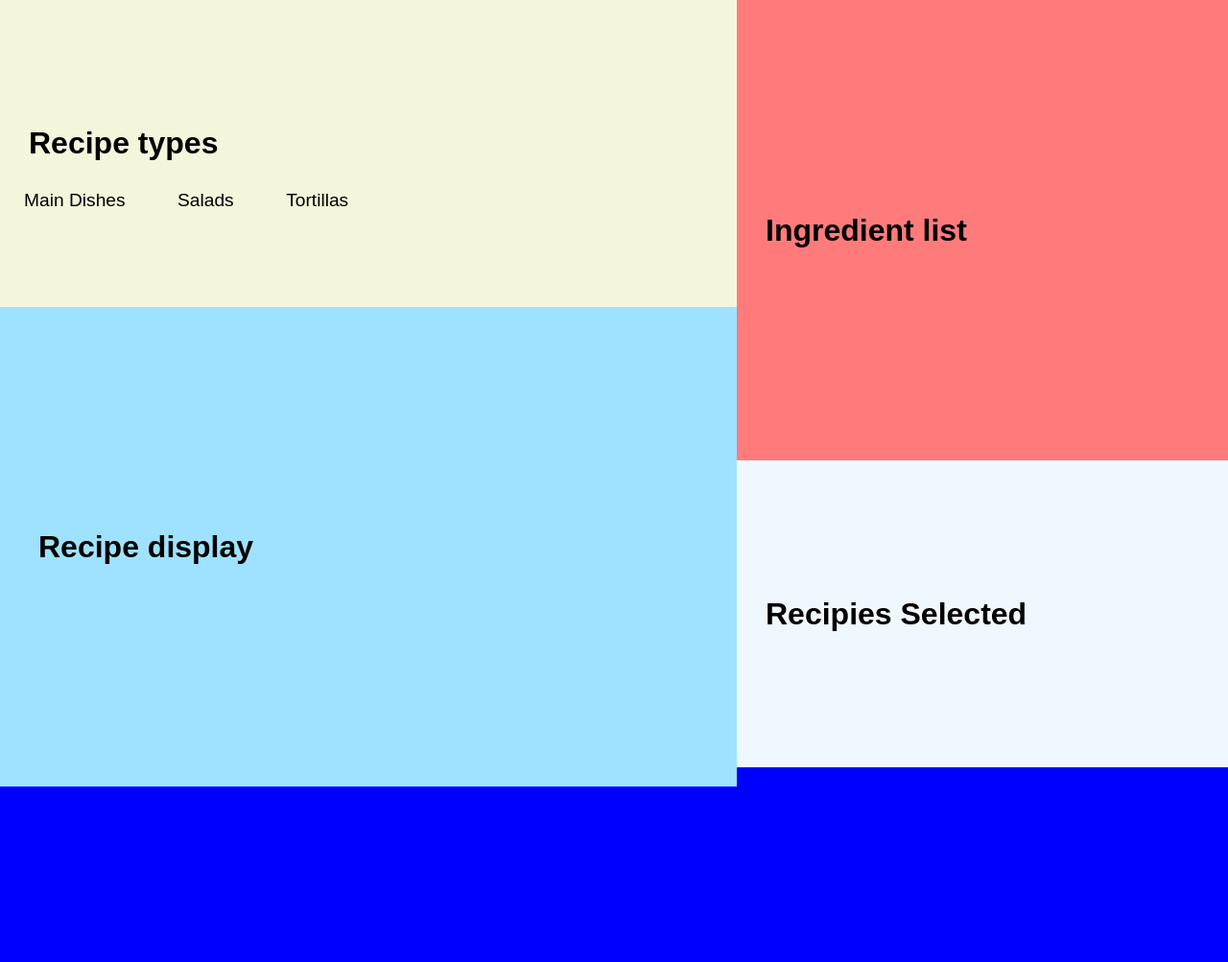
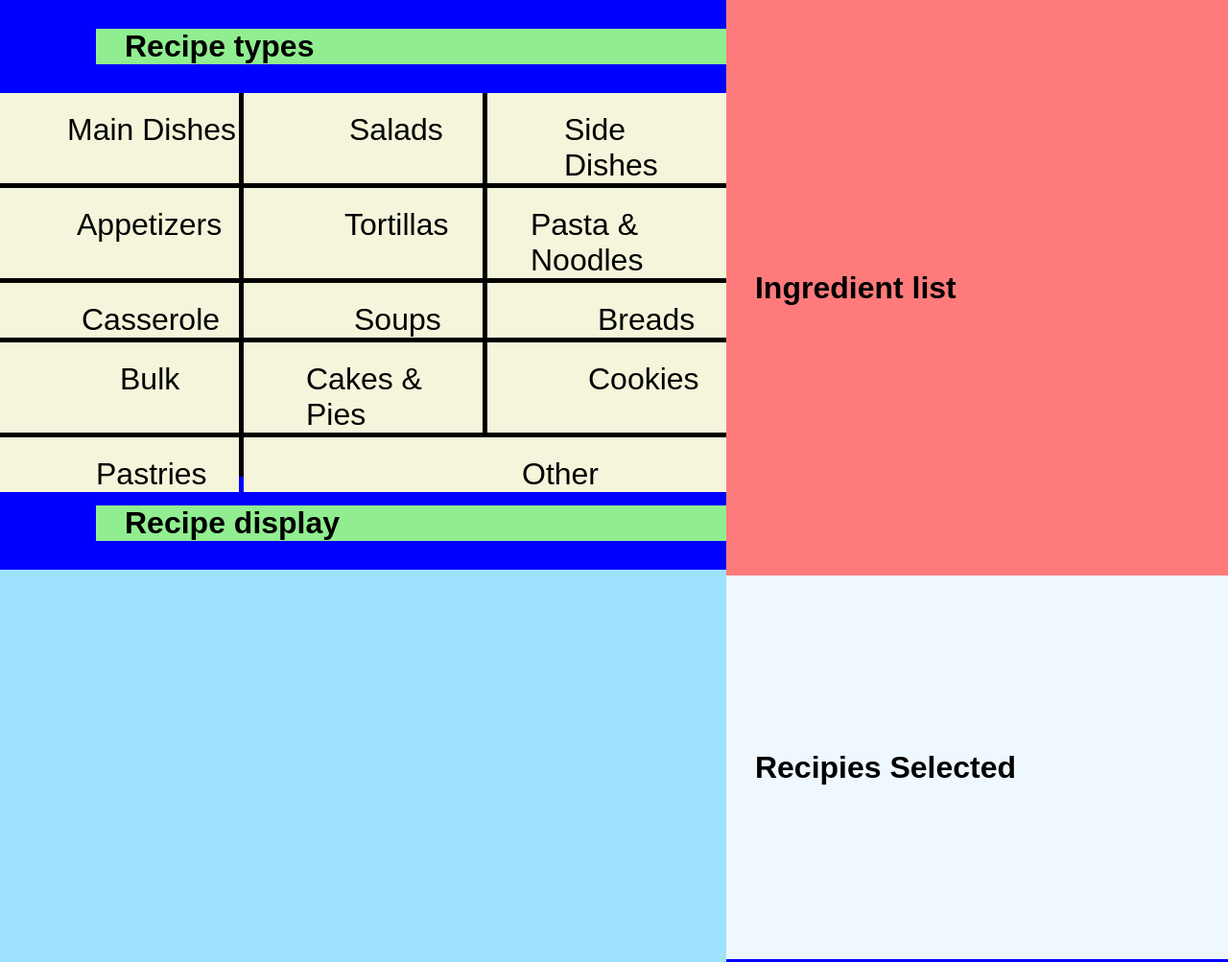
Before and after one commit to SpencerCox21/Grocery-Finder-V1, a website: page groceryFinderV1/main.html in a window 1280 px wide. Shown: the top 1003 px of the page at 96% size. Before the commit the page ends 820 px from the top, so only its background shows below. Drawn offline with Linux system fonts and the light colour scheme.

Commit message:
Added more to the html and css files to build the basic layout of the recipe type links.

```diff
--- a/groceryFinderV1/main.css
+++ b/groceryFinderV1/main.css
@@ -22,19 +22,16 @@ h1 {
 }
 
 a {
-
-    margin: 25px;
-    font-size: larger;
-
+    font-size: xx-large;
+    border: 5px;
 }
 
 #recipeSelector{
     justify-content: center;
     align-items: center;
-    align-content: space-around;
-    height: 100vh;
-    width: 60vw;
-
+    align-content: space-between;
+    height: 1000px;
+    width: 1000px;
 
 }
 
@@ -42,19 +39,39 @@ a {
     justify-content: center;
     align-items: center;
     align-content: space-around;
-    height: 100vh;
-    width: 40vw;
+    height: 1000px;
+    width: 691px;
 
 }
 
 #recipeTypes{
-    justify-content: center;
-    align-items: center;
-    align-content: space-around;
-    height: 40vh;
-    flex-wrap: wrap;
-    background-color: beige;
+    display: grid;
+    grid-template-columns: repeat(3, 1fr);
+    grid-template-rows: repeat(5, 1fr);
+    grid-column-gap: 5px;
+    grid-row-gap: 5px;
+    grid-area: auto;
+    height: 400px;
+    background-color: black;
 }
+
+#mainDishesLink { grid-area: 1 / 1 / 2 / 2; background-color: beige; padding-left: 70px; padding-top: 20px;}
+#saladsLink { grid-area: 1 / 2 / 2 / 3; background-color: beige; padding-left: 110px; padding-top: 20px;}
+#sideDishesLink { grid-area: 1 / 3 / 2 / 4; background-color: beige; padding-left: 80px; padding-top: 20px;}
+#appetizersLink { grid-area: 2 / 1 / 3 / 2; background-color: beige; padding-left: 80px; padding-top: 20px;}
+#tortillasLink { grid-area: 2 / 2 / 3 / 3; background-color: beige; padding-left: 105px; padding-top: 20px;}
+#pastaAndNoodlesLink { grid-area: 2 / 3 / 3 / 4; background-color: beige; padding-left: 45px; padding-top: 20px;}
+#casseroleLink { grid-area: 3 / 1 / 4 / 2; background-color: beige; padding-left: 85px; padding-top: 20px;}
+#soupsLink { grid-area: 3 / 2 / 4 / 3; background-color: beige; padding-left: 115px; padding-top: 20px;}
+#breadsLink { grid-area: 3 / 3 / 4 / 4; background-color: beige; padding-left: 115px; padding-top: 20px;}
+#bulkLink { grid-area: 4 / 1 / 5 / 2; background-color: beige; padding-left: 125px; padding-top: 20px;}
+#cakeAndPieLink { grid-area: 4 / 2 / 5 / 3; background-color: beige; padding-left: 65px; padding-top: 20px;}
+#cookiesLink { grid-area: 4 / 3 / 5 / 4; background-color: beige; padding-left: 105px; padding-top: 20px;}
+#pastriesLink { grid-area: 5 / 1 / 6 / 2; background-color: beige; padding-left: 100px; padding-top: 20px;}
+#otherRecipiesLink { grid-area: 5 / 2 / 6 / 4; background-color: beige; padding-left: 290px; padding-top: 20px;}
+
+
+
 
 #recipeDisplay {
     padding: 10px;
@@ -62,7 +79,7 @@ a {
     flex-wrap: wrap;
     align-items: center;
     justify-content: flex-start;
-    height: 60vh;
+    height: 600px;
     background-color: rgb(158, 226, 255);
 
 }
@@ -71,7 +88,7 @@ a {
     justify-content: center;
     align-items: center;
     align-content: space-around;
-    height: 60vh;
+    height: 600px;
     background-color: rgb(255, 123, 123);
 
 }
@@ -80,7 +97,7 @@ a {
     justify-content: center;
     align-items: center;
     align-content: space-around;
-    height: 40vh;
+    height: 400px;
     flex-wrap: wrap;
     background-color: aliceblue;
 
@@ -88,4 +105,12 @@ a {
 
 #recipeTypesTitle {
     align-self: flex-start;
+    margin-left: 100px;
+    background-color: lightgreen;
 }
+
+#recipeDisplayTitle {
+    align-self: flex-start;
+    margin-left: 100px;
+    background-color: lightgreen;
+}
--- a/groceryFinderV1/main.html
+++ b/groceryFinderV1/main.html
@@ -12,16 +12,29 @@
 <body>
     <main>
         <div id="recipeSelector">
+            <div id="recipeTypesTitle">
+                <h1>Recipe types</h1>
+            </div>
             <div id="recipeTypes">
-                <div id="recipeTypesTitle">
-                    <h1>Recipe types</h1>
-                </div>
                 <a class="links" id="mainDishesLink">Main Dishes</a>
                 <a class="links" id="saladsLink">Salads</a>
+                <a class="links" id="sideDishesLink">Side Dishes</a>
+                <a class="links" id="appetizersLink">Appetizers</a>
                 <a class="links" id="tortillasLink">Tortillas</a>
+                <a class="links" id="pastaAndNoodlesLink">Pasta & Noodles</a>
+                <a class="links" id="casseroleLink">Casserole</a>
+                <a class="links" id="soupsLink">Soups</a>
+                <a class="links" id="breadsLink">Breads</a>
+                <a class="links" id="bulkLink">Bulk</a>
+                <a class="links" id="cakeAndPieLink">Cakes & Pies</a>
+                <a class="links" id="cookiesLink">Cookies</a>
+                <a class="links" id="pastriesLink">Pastries</a>
+                <a class="links" id="otherRecipiesLink">Other</a>
+            </div>
+            <div id="recipeDisplayTitle">
+                <h1>Recipe display</h1>
             </div>
             <div id="recipeDisplay">
-                <h1>Recipe display</h1>
             </div>
 
         </div>
```
